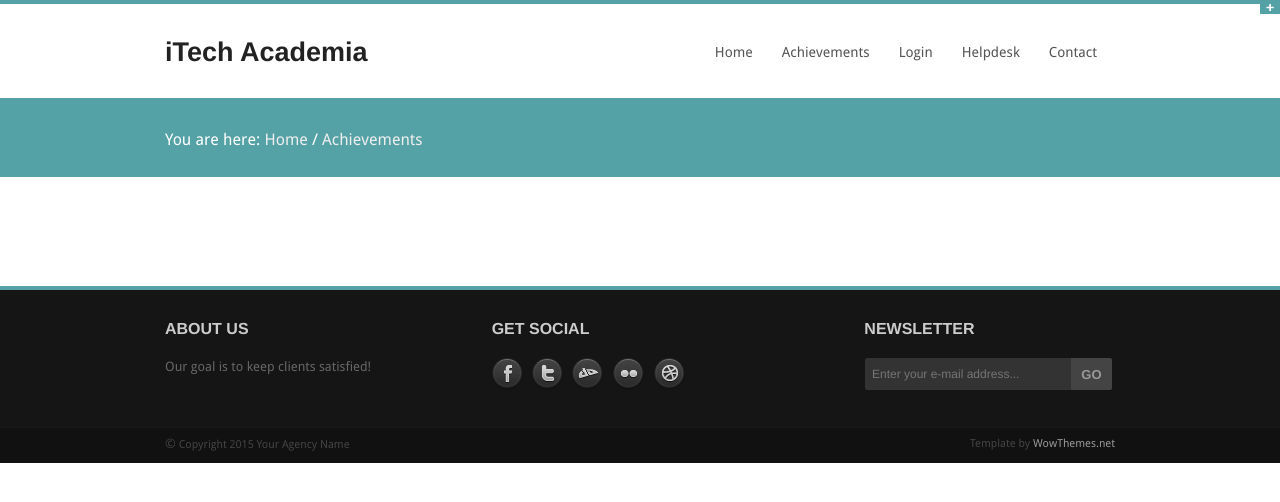
After one commit to DepartmentProject/department_webapp, a Django app: page /achievements in a window 1280 px wide. The commit adds this page. Shown: the top 502 px of the page. Run offline with Django 3.2, Linux system fonts and the light colour scheme; data that the repository does not hold is empty.

Commit message:
dummy develop

```diff
--- a/department_project/initial/urls.py
+++ b/department_project/initial/urls.py
@@ -26,4 +26,5 @@ urlpatterns = [
     path('notes', views.notes, name = "notes"),
     path('packages', views.packages, name = "packages"),
     path('cse_home', views.cse_home, name = "cse_home"),
+    path('achievements', views.achievements, name = "achievements"),
 ]
--- a/department_project/initial/views.py
+++ b/department_project/initial/views.py
@@ -31,6 +31,18 @@ def cse_syllabus(request):
 def packages(request):
     return render(request, "packages.html")
 
+
+def achievements(request):
+    ach =  db.child('Achievements').get().val()
+    #print('!!!!!!!!!!!!!',ach['ach1'].values())
+    #print('!!!!!!!!!!!!!',ach.keys())
+    achdic={}
+    for i in ach.keys():
+        achdic[i] = list(ach[i].values())
+        #print('!!!!!!!!!!!!!',ach[i].values())
+    print(achdic)
+    return render(request, "achievements.html",{'achdic': achdic})
+
 def notes(request):
     #useropt=db.child('Semester3').shallow().get()
     x= db.child('Semester3').get().val()
--- /dev/null
+++ b/department_project/templates/achievements.html
@@ -0,0 +1,308 @@
+{% load static %}
+<!DOCTYPE html>
+<!-- paulirish.com/2008/conditional-stylesheets-vs-css-hacks-answer-neither/ -->
+<!--[if lt IE 7]> <html class="no-js lt-ie9 lt-ie8 lt-ie7" lang="en"> <![endif]-->
+<!--[if IE 7]>    <html class="no-js lt-ie9 lt-ie8" lang="en"> <![endif]-->
+<!--[if IE 8]>    <html class="no-js lt-ie9" lang="en"> <![endif]-->
+<!--[if gt IE 8]><!-->
+<html class="no-js" lang="en">
+<!--<![endif]-->
+<head>
+<meta charset="utf-8"/>
+<!-- Set the viewport width to device width for mobile -->
+<meta name="viewport" content="width=device-width"/>
+<title>iTech Academia</title>
+<!-- CSS Files-->
+<link rel="stylesheet" href="{% static 'stylesheets/style.css' %}">
+
+<link rel="stylesheet" href="{% static 'stylesheets/skins/blue.css' %}">
+<!-- skin color -->
+<link rel="stylesheet" href="{% static 'stylesheets/responsive.css' %}">
+<!-- IE Fix for HTML5 Tags -->
+<!--[if lt IE 9]>
+    <script src="http://html5shiv.googlecode.com/svn/trunk/html5.js"></script>
+  <![endif]-->
+</head>
+<body>
+<!-- HIDDEN PANEL
+================================================== -->
+<div id="panel">
+	<div class="row">
+		<div class="twelve columns">
+			<img src=" http://www.wowthemes.net/demo/studiofrancesca/images/info.png" class="pics" alt="info">
+			<div class="infotext">
+				 Thank you for visiting my theme! Replace this with your message to visitors.
+			</div>
+		</div>
+	</div>
+</div>
+<p class="slide">
+	<a href="#" class="btn-slide"></a>
+</p>
+<!-- HEADER
+================================================== -->
+<div class="row">
+	<div class="headerlogo four columns">
+		<div class="logo">
+			<a href="index">
+			<h4>iTech Academia</h4>
+			</a>
+		</div>
+	</div>
+	<div class="headermenu eight columns noleftmarg">
+		<nav id="nav-wrap">
+		<ul id="main-menu" class="nav-bar sf-menu">
+			<li class="current">
+			<a href="index">Home</a>
+			</li>
+			<li>
+			<a href="#">Achievements</a>
+			<ul>
+				<li><a href="portofolio2.html">Computer Science</a></li>
+				<li><a href="portofolio3.html">Electronics and Communication</a></li>
+				<li><a href="portofolio4.html">Electrical and Electronics</a></li>
+				<!--<li><a href="portofoliodetail.html">Project Details</a></li>-->
+			</ul>
+			</li>
+			<li>
+			<a href="#">Login</a>
+			<!--
+			<ul>
+				<li><a href="blogpage1.html">Blog page style 1</a></li>
+				<li><a href="blogpage2.html">Blog page style 2</a></li>
+				<li><a href="blogpage3.html">Blog page style 3</a></li>
+				<li><a href="blogsinglepost.html">Single post</a></li>
+			</ul>-->
+			</li>
+			<li>
+			<a href="#">Helpdesk</a>
+			<!--
+			<ul>
+				<li><a href="about.html">About us</a></li>
+				<li><a href="services.html">Services</a></li>
+			</ul>-->
+			</li>
+			<!--
+			<li>
+			<a href="#">Features</a>
+			<ul>
+				<li><a href="columns.html">Columns</a></li>
+				<li><a href="elements.html">Elements</a></li>
+				<li><a href="typography.html">Typography</a></li>
+			</ul>
+			</li>-->
+			<li>
+			<a href="contact.html">Contact</a>
+			</li>
+		</ul>
+		</nav>
+	</div>
+</div>
+<div class="clear">
+</div>
+
+<!-- SUBHEADER
+================================================== -->
+<div id="subheader" class="blogstyle">
+	<div class="row">
+		<div class="eight columns">
+			<p class="bread leftalign">
+				 You are here: <a href="index"> Home</a> / <a href="achievements">Achievements</a>
+			</p>
+		</div>
+
+	</div>
+</div>
+<div class="hr">
+</div>
+<!-- CONTENT
+================================================== -->
+<div class="row">
+	<div class="twelve columns noleftmargin">
+	    <!-- MAIN CONTENT -->
+		<div class="sixteen columns noleftmargin">
+            {%for i,j in achdic.items%}
+			<div class="six columns">
+				<div class="boxblog">
+					<h5>{{i}}</h5>
+					<p class="small date">
+
+						Posted on: {{j.0}}
+					</p>
+					<p>
+						<img src={{j.2}} alt="" class="thumb">{{j.1}}
+					</p>
+
+				</div>
+			</div>
+            {%endfor%}
+
+            {%for i,j in achdic.items%}
+			<div class="six columns">
+				<div class="boxblog">
+					<h5>{{i}}</h5>
+					<p class="small date">
+
+						Posted on: {{j.0}}
+					</p>
+					<p>
+						<img src={{j.2}} alt="" class="thumb">{{j.1}}
+					</p>
+
+				</div>
+			</div>
+            {%endfor%}
+
+            {%for i,j in achdic.items%}
+			<div class="six columns">
+				<div class="boxblog">
+					<h5>{{i}}</h5>
+					<p class="small date">
+
+						Posted on: {{j.0}}
+					</p>
+					<p>
+						<img src={{j.2}} alt="" class="thumb">{{j.1}}
+					</p>
+
+				</div>
+			</div>
+            {%endfor%}
+            <!--
+			<div class="six columns">
+				<div class="boxblog">
+					<h5> Field Marshal</h5>
+					<p class="small date">
+						Posted on: 3 Oct 2013 <span class="has-tip tip-top" data-width="90" title="6 comments"><img src="http://www.wowthemes.net/demo/studiofrancesca/images/comments.png" alt=""></span>
+					</p>
+					<p>
+						<img src="http://www.wowthemes.net/demo/studiofrancesca/images/temp/folio3.jpg" alt="" class="thumb"> She was the Field Marshal of the Front Porch Knitting Needle Hussars, nicknamed "Hussies." Her approbation was olive oil; her discountenance prickly heat. "Of course," she added, "while recognizing that expatiation  ...
+					</p>
+					<p>
+						<a href="#" class="small continue">Continue reading</a>
+					</p>
+				</div>
+			</div>
+			<div class="six columns">
+				<div class="boxblog">
+					<h5>Lady Speedway</h5>
+					<p class="small date">
+						Posted on: 2 Oct 2013 <span class="has-tip tip-top" data-width="90" title="6 comments"><img src="http://www.wowthemes.net/demo/studiofrancesca/images/comments.png" alt=""></span>
+					</p>
+					<p>
+						<img src="http://www.wowthemes.net/demo/studiofrancesca/images/temp/folio4.jpg" alt="" class="thumb">"ARE you comin' to the dawncin', Lady Speedway?" asked the American in his best transatlantic liner accent. "Most decidedly not!" Mind you, this answer from Lady Speedway meant red lights ahead. At the Hotel Biscuit ...
+					</p>
+					<p>
+						<a href="#" class="small continue">Continue reading</a>
+					</p>
+				</div>
+			</div>
+			<div class="six columns">
+				<div class="boxblog">
+					<h5>Hotel Biscuit</h5>
+					<p class="small date">
+						Posted on: 3 Oct 2013 <span class="has-tip tip-top" data-width="90" title="6 comments"><img src="http://www.wowthemes.net/demo/studiofrancesca/images/comments.png" alt=""></span>
+					</p>
+					<p>
+						<img src="http://www.wowthemes.net/demo/studiofrancesca/images/temp/folio6.jpg" alt="" class="thumb"> She was the Field Marshal of the Front Porch Knitting Needle Hussars, nicknamed "Hussies." Her approbation was olive oil; her discountenance prickly heat. "Of course," she added, "while recognizing that expatiation  ...
+					</p>
+					<p>
+						<a href="#" class="small continue">Continue reading</a>
+					</p>
+				</div>
+			</div>
+			<div class="six columns">
+				<div class="boxblog">
+					<h5>Private Theater</h5>
+					<p class="small date">
+						Posted on: 2 Oct 2013 <span class="has-tip tip-top" data-width="90" title="6 comments"><img src="http://www.wowthemes.net/demo/studiofrancesca/images/comments.png" alt=""></span>
+					</p>
+					<p>
+						<img src="http://www.wowthemes.net/demo/studiofrancesca/images/temp/folio3.jpg" alt="" class="thumb">"ARE you comin' to the dawncin', Lady Speedway?" asked the American in his best transatlantic liner accent. "Most decidedly not!" Mind you, this answer from Lady Speedway meant red lights ahead. At the Hotel Biscuit ...
+					</p>
+					<p>
+						<a href="#" class="small continue">Continue reading</a>
+					</p>
+				</div>
+			</div>
+			<div class="six columns">
+				<div class="boxblog">
+					<h5>Transatlantic</h5>
+					<p class="small date">
+						Posted on: 3 Oct 2013 <span class="has-tip tip-top" data-width="90" title="6 comments"><img src="http://www.wowthemes.net/demo/studiofrancesca/images/comments.png" alt=""></span>
+					</p>
+					<p>
+						<img src="http://www.wowthemes.net/demo/studiofrancesca/images/temp/nivo3.jpg" alt="" class="thumb"> She was the Field Marshal of the Front Porch Knitting Needle Hussars, nicknamed "Hussies." Her approbation was olive oil; her discountenance prickly heat. "Of course," she added, "while recognizing that expatiation  ...
+					</p>
+					<p>
+						<a href="#" class="small continue">Continue reading</a>
+					</p>
+				</div>
+			</div>
+            -->
+
+		</div>
+
+	</div>
+</div>
+<div class="hr">
+</div>
+    <!-- FOOOTER
+================================================== -->
+<div id="footer">
+	<footer class="row">
+	<p class="back-top floatright">
+		<a href="#top"><span></span></a>
+	</p>
+	<div class="four columns">
+		<h1>ABOUT US</h1>
+		 Our goal is to keep clients satisfied!
+	</div>
+	<div class="four columns">
+		<h1>GET SOCIAL</h1>
+		<a class="social facebook" href="#"></a>
+		<a class="social twitter" href="#"></a>
+		<a class="social deviantart" href="#"></a>
+		<a class="social flickr" href="#"></a>
+		<a class="social dribbble" href="#"></a>
+	</div>
+	<div class="four columns">
+		<h1 class="newsmargin">NEWSLETTER</h1>
+		<div class="row collapse newsletter floatright">
+			<div class="ten mobile-three columns">
+				<input type="text" class="nomargin" placeholder="Enter your e-mail address...">
+			</div>
+			<div class="two mobile-one columns">
+				<a href="#" class="postfix button expand">GO</a>
+			</div>
+		</div>
+	</div>
+	</footer>
+</div>
+<div class="copyright">
+	<div class="row">
+		<div class="six columns">
+			 &copy;<span class="small"> Copyright 2015 Your Agency Name</span>
+		</div>
+		<div class="six columns">
+			<span class="small floatright"> Template by <a href="#">WowThemes.net</a></span>
+		</div>
+	</div>
+</div>
+<!-- JAVASCRIPTS
+================================================== -->
+<!-- Javascript files placed here for faster loading -->
+<script src="{% static 'javascripts/foundation.min.js' %}"></script>
+<script src="{% static 'javascripts/elasticslideshow.js' %}"></script>
+<script src="{% static 'javascripts/jquery.carouFredSel-6.0.5-packed.js' %}"></script>
+<script src="{% static 'javascripts/jquery.cycle.js' %}"></script>
+<script src="{% static 'javascripts/app.js' %}"></script>
+<script src="{% static 'javascripts/modernizr.foundation.js' %}"></script>
+<script src="{% static 'javascripts/slidepanel.js' %}"></script>
+<script src="{% static 'javascripts/scrolltotop.js' %}"></script>
+<script src="{% static 'javascripts/hoverIntent.js' %}"></script>
+<script src="{% static 'javascripts/superfish.js' %}"></script>
+<script src="{% static 'javascripts/responsivemenu.js' %}"></script>
+<script src="{% static 'javascripts/jquery.easing.1.3.js' %}"></script>
+</body>
+</html>
```
Also changed, not shown: department_project/templates/index.html (+1 -7 lines).
